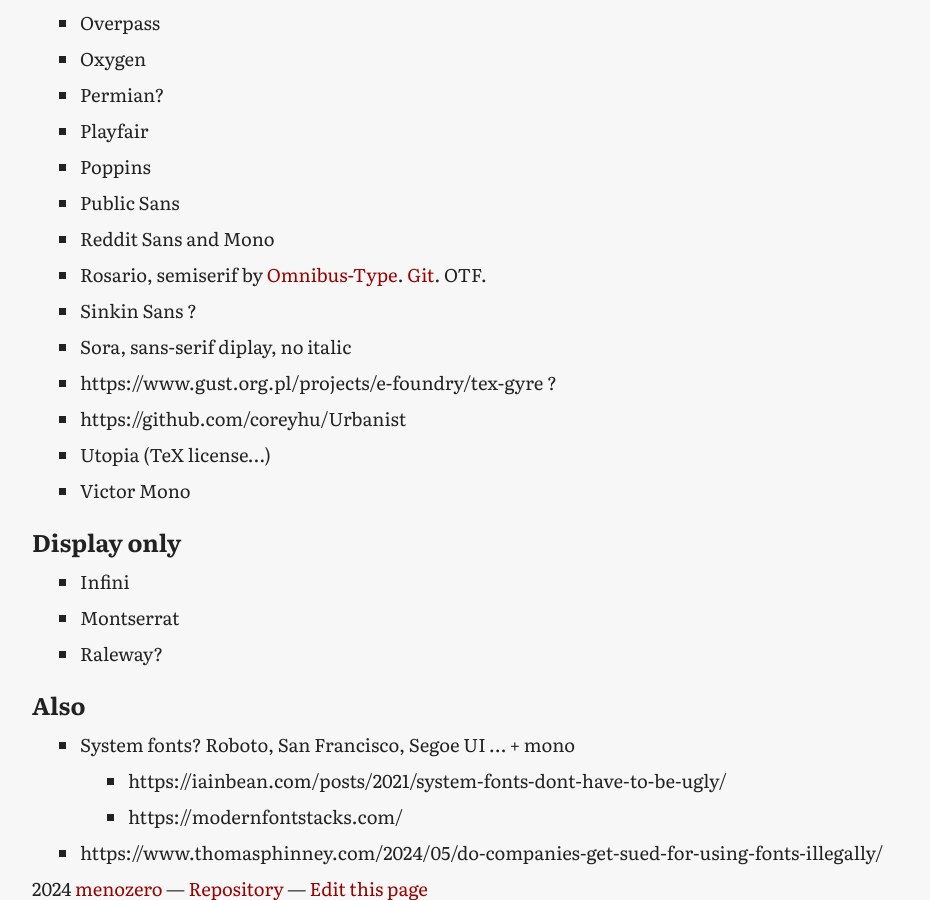
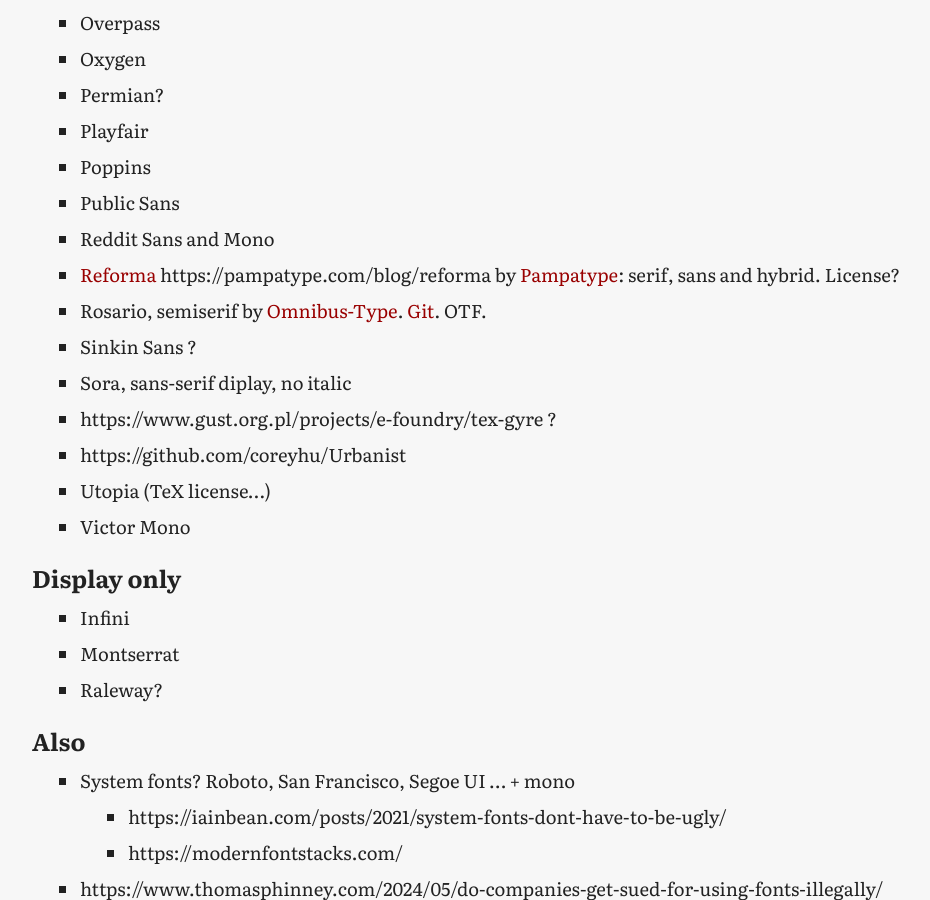
Before and after one commit to menozero/usable-fonts, a Jekyll site: the page built from OTHERS.md, in a window 1280 px wide and 900 px high, scrolled down 2448 px. Shown: the whole window, without its empty margins (16-946 px from the left). Built offline with Jekyll 4.4.1, drawn with Linux system fonts in a browser that asks for light colours; our own code applies the rules of GitHub Pages for plain Markdown files.

Commit message:
Update OTHERS.md

```diff
--- a/OTHERS.md
+++ b/OTHERS.md
@@ -93,6 +93,7 @@ Tahoma
 - Poppins
 - Public Sans
 - Reddit Sans and Mono
+- [Reforma](https://pampatype.com/reforma) https://pampatype.com/blog/reforma by [Pampatype](https://pampatype.com/): serif, sans and hybrid. License?
 - Rosario, semiserif by [Omnibus-Type](https://www.omnibus-type.com/fonts/rosario/). [Git](https://github.com/Omnibus-Type/Rosario). OTF.
 - Sinkin Sans ?
 - Sora, sans-serif diplay, no italic
```
